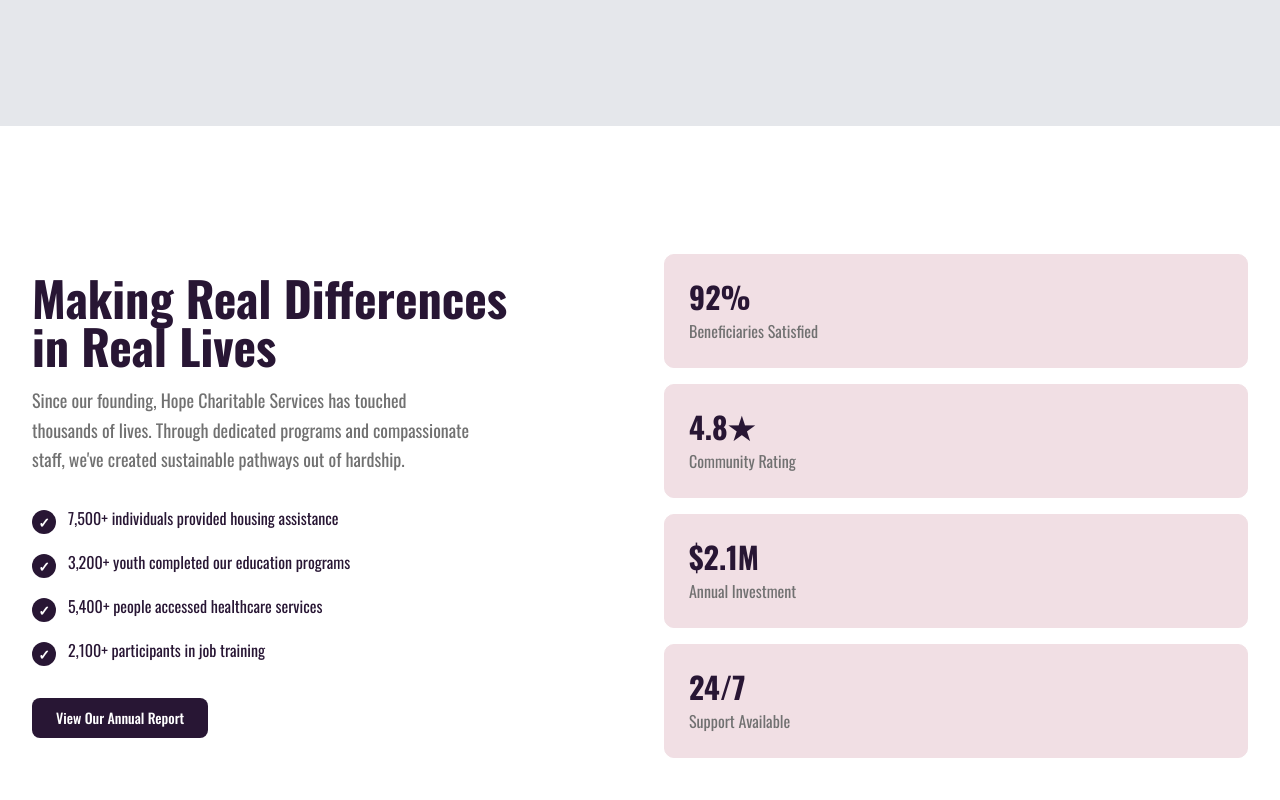
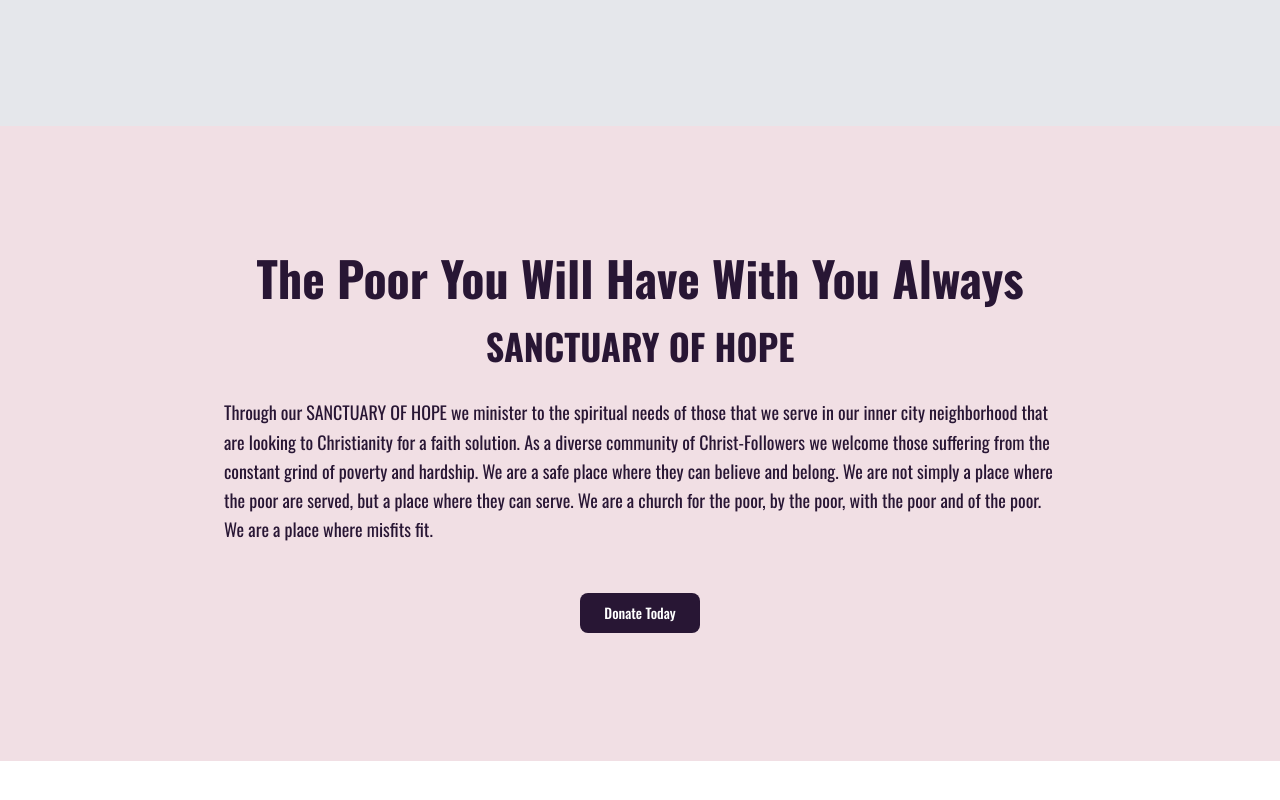
Before and after one commit to davisbryan595-lang/hope-charitable-sevices, a Next.js app: page / in a window 1280 px wide. Shown: the part 3800-4600 px from the top of the page. Built offline with nearby package versions, Linux system fonts and the light colour scheme.

Commit message:
Add Sanctuary of Hope section to page
cgen-5f7dfa08da38438ebd807c447394e43c

```diff
--- a/app/page.tsx
+++ b/app/page.tsx
@@ -2,6 +2,7 @@ import { Navigation } from "@/components/navigation"
 import { Hero } from "@/components/hero"
 import { Services } from "@/components/services"
 import { ThreeFoldApproach } from "@/components/three-fold-approach"
+import { SanctuaryOfHope } from "@/components/sanctuary-of-hope"
 import { Impact } from "@/components/impact"
 import { GetInvolved } from "@/components/get-involved"
 import { Testimonials } from "@/components/testimonials"
@@ -14,6 +15,7 @@ export default function Home() {
       <Hero />
       <Services />
       <ThreeFoldApproach />
+      <SanctuaryOfHope />
       <Impact />
       <GetInvolved />
       <Testimonials />
```
